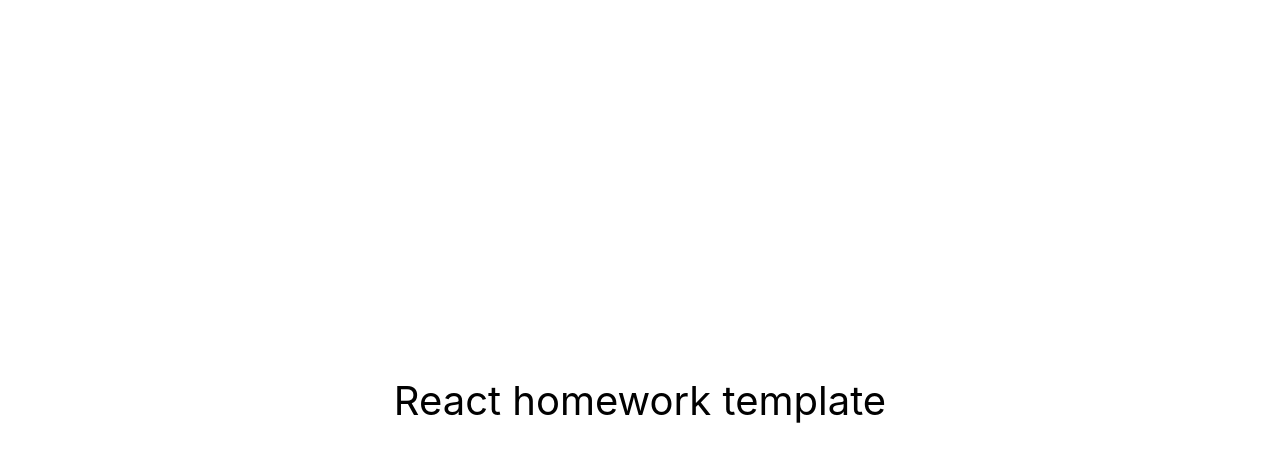
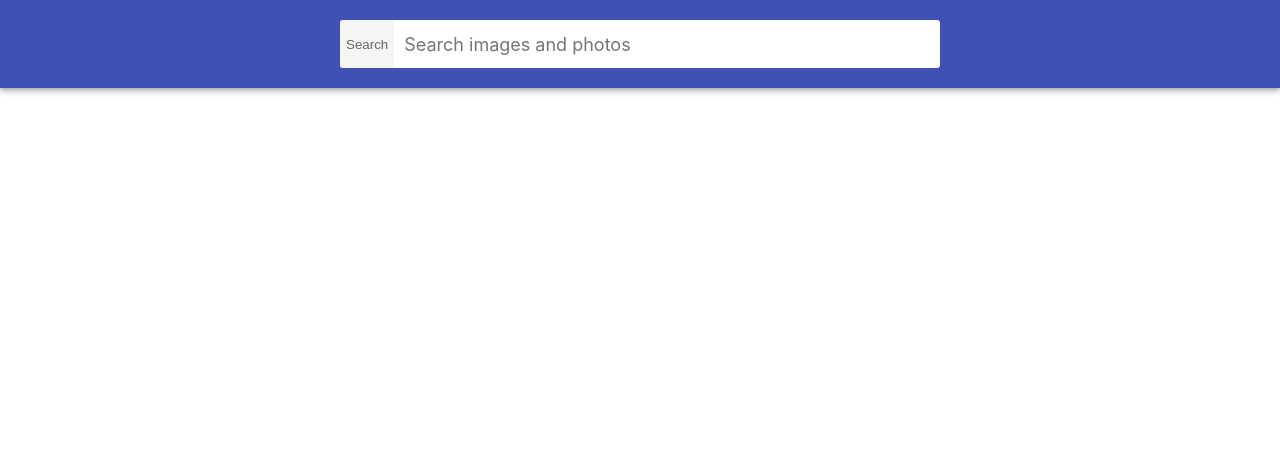
Before and after one commit to Dariaaal/goit-react-hw-03-image-finder, a React (Create React App) app: page / in a window 1280 px wide. Shown: the top 462 px of the page. Built offline with nearby package versions, Linux system fonts and the light colour scheme.

Commit message:
api + searchbar

```diff
--- a/package.json
+++ b/package.json
@@ -7,6 +7,7 @@
     "@testing-library/jest-dom": "^5.16.3",
     "@testing-library/react": "^12.1.4",
     "@testing-library/user-event": "^13.5.0",
+    "axios": "^1.3.4",
     "react": "^18.1.0",
     "react-dom": "^18.1.0",
     "react-scripts": "5.0.1",
--- a/src/components/App.jsx
+++ b/src/components/App.jsx
@@ -1,16 +1,18 @@
+import Searchbar from "./Searchbar";
+
 export const App = () => {
   return (
     <div
       style={{
         height: '100vh',
-        display: 'flex',
-        justifyContent: 'center',
-        alignItems: 'center',
+        // display: 'flex',
+        // justifyContent: 'center',
+        // alignItems: 'center',
         fontSize: 40,
         color: '#010101'
       }}
     >
-      React homework template
+      <Searchbar/>
     </div>
   );
 };
--- /dev/null
+++ b/src/components/Searchbar.jsx
@@ -0,0 +1,22 @@
+import React from "react";
+import css from './Searchbar.module.css'
+
+const Searchbar = (onSubmit) => (
+    <header className={css.searchbar}>
+  <form className={css.searchform}>
+    <button type="submit" className={css.button} onClick={() => onSubmit}>
+      <span className={css.label}>Search</span>
+    </button>
+
+    <input
+      className={css.input}
+      type="text"
+      autoComplete="off"
+      autoFocus
+      placeholder="Search images and photos"
+    />
+  </form>
+</header>
+)
+
+export default Searchbar;
--- /dev/null
+++ b/src/components/Searchbar.module.css
@@ -0,0 +1,62 @@
+.searchbar {
+    top: 0;
+    left: 0;
+    position: sticky;
+    z-index: 1100;
+    display: flex;
+    justify-content: center;
+    align-items: center;
+    min-height: 64px;
+    padding-right: 24px;
+    padding-left: 24px;
+    padding-top: 12px;
+    padding-bottom: 12px;
+    color: #fff;
+    background-color: #3f51b5;
+    box-shadow: 0px 2px 4px -1px rgba(0, 0, 0, 0.2),
+      0px 4px 5px 0px rgba(0, 0, 0, 0.14), 0px 1px 10px 0px rgba(0, 0, 0, 0.12);
+  }
+
+  .searchform {
+    display: flex;
+    align-items: center;
+    width: 100%;
+    max-width: 600px;
+    background-color: #fff;
+    border-radius: 3px;
+    overflow: hidden;
+  }
+
+  .button{
+    display: inline-block;
+    width: 60px;
+    height: 48px;
+    border: 0;
+    background-size: 40%;
+    background-repeat: no-repeat;
+    background-position: center;
+    opacity: 0.6;
+    transition: opacity 250ms cubic-bezier(0.4, 0, 0.2, 1);
+    cursor: pointer;
+    outline: none;
+  }
+
+  .button:hover {
+    opacity: 1;
+  }
+
+  .input {
+    display: inline-block;
+    width: 100%;
+    font: inherit;
+    font-size: 20px;
+    border: none;
+    outline: none;
+    padding-left: 10px;
+    padding-right: 10px;
+  }
+
+  .input::placeholder {
+    font: inherit;
+    font-size: 18px;
+  }
--- /dev/null
+++ b/src/components/styles.css
@@ -0,0 +1,207 @@
+html {
+    box-sizing: border-box;
+    width: 100vw;
+    overflow-x: hidden;
+  }
+
+  *,
+  *::before,
+  *::after {
+    box-sizing: inherit;
+  }
+
+  body {
+    margin: 0;
+    font-family: -apple-system, BlinkMacSystemFont, 'Segoe UI', Roboto,
+      Oxygen-Sans, Ubuntu, Cantarell, 'Helvetica Neue', sans-serif;
+    color: #212121;
+    background-color: #fff;
+    -webkit-font-smoothing: antialiased;
+    -moz-osx-font-smoothing: grayscale;
+  }
+
+  img {
+    display: block;
+    max-width: 100%;
+    height: auto;
+  }
+
+  /*
+   * Стили компонента App
+   */
+  .App {
+    display: grid;
+    grid-template-columns: 1fr;
+    grid-gap: 16px;
+    padding-bottom: 24px;
+  }
+
+  /*
+   * Стили компонента Searchbar
+   */
+  .Searchbar {
+    top: 0;
+    left: 0;
+    position: sticky;
+    z-index: 1100;
+    display: flex;
+    justify-content: center;
+    align-items: center;
+    min-height: 64px;
+    padding-right: 24px;
+    padding-left: 24px;
+    padding-top: 12px;
+    padding-bottom: 12px;
+    color: #fff;
+    background-color: #3f51b5;
+    box-shadow: 0px 2px 4px -1px rgba(0, 0, 0, 0.2),
+      0px 4px 5px 0px rgba(0, 0, 0, 0.14), 0px 1px 10px 0px rgba(0, 0, 0, 0.12);
+  }
+
+  /*
+   * Стили компонента SearchForm
+   */
+  .SearchForm {
+    display: flex;
+    align-items: center;
+    width: 100%;
+    max-width: 600px;
+    background-color: #fff;
+    border-radius: 3px;
+    overflow: hidden;
+  }
+
+  .SearchForm-button {
+    display: inline-block;
+    width: 48px;
+    height: 48px;
+    border: 0;
+    background-image: url('https://image.flaticon.com/icons/svg/149/149852.svg');
+    background-size: 40%;
+    background-repeat: no-repeat;
+    background-position: center;
+    opacity: 0.6;
+    transition: opacity 250ms cubic-bezier(0.4, 0, 0.2, 1);
+    cursor: pointer;
+    outline: none;
+  }
+
+  .SearchForm-button:hover {
+    opacity: 1;
+  }
+
+  .SearchForm-button-label {
+    position: absolute;
+    width: 1px;
+    height: 1px;
+    padding: 0;
+    overflow: hidden;
+    clip: rect(0, 0, 0, 0);
+    white-space: nowrap;
+    clip-path: inset(50%);
+    border: 0;
+  }
+
+  .SearchForm-input {
+    display: inline-block;
+    width: 100%;
+    font: inherit;
+    font-size: 20px;
+    border: none;
+    outline: none;
+    padding-left: 4px;
+    padding-right: 4px;
+  }
+
+  .SearchForm-input::placeholder {
+    font: inherit;
+    font-size: 18px;
+  }
+
+  /*
+   * Стили компонента ImageGallery
+   */
+  .ImageGallery {
+    display: grid;
+    max-width: calc(100vw - 48px);
+    grid-template-columns: repeat(auto-fill, minmax(320px, 1fr));
+    grid-gap: 16px;
+    margin-top: 0;
+    margin-bottom: 0;
+    padding: 0;
+    list-style: none;
+    margin-left: auto;
+    margin-right: auto;
+  }
+
+  /*
+   * Стили компонента ImageGalleryItem
+   */
+  .ImageGalleryItem {
+    border-radius: 2px;
+    box-shadow: 0px 1px 3px 0px rgba(0, 0, 0, 0.2),
+      0px 1px 1px 0px rgba(0, 0, 0, 0.14), 0px 2px 1px -1px rgba(0, 0, 0, 0.12);
+  }
+
+  .ImageGalleryItem-image {
+    width: 100%;
+    height: 260px;
+    object-fit: cover;
+    transition: transform 250ms cubic-bezier(0.4, 0, 0.2, 1);
+  }
+
+  .ImageGalleryItem-image:hover {
+    transform: scale(1.03);
+    cursor: zoom-in;
+  }
+
+  /*
+   * Стили компонента Modal
+   */
+
+  .Overlay {
+    position: fixed;
+    top: 0;
+    left: 0;
+    width: 100vw;
+    height: 100vh;
+    display: flex;
+    justify-content: center;
+    align-items: center;
+    background-color: rgba(0, 0, 0, 0.8);
+    z-index: 1200;
+  }
+
+  .Modal {
+    max-width: calc(100vw - 48px);
+    max-height: calc(100vh - 24px);
+  }
+
+  /*
+  * Стили компонента Buton (Load more)
+  */
+  .Button {
+    padding: 8px 16px;
+    border-radius: 2px;
+    background-color: #3f51b5;
+    transition: all 250ms cubic-bezier(0.4, 0, 0.2, 1);
+    text-align: center;
+    display: inline-block;
+    color: #fff;
+    border: 0;
+    text-decoration: none;
+    cursor: pointer;
+    font-family: inherit;
+    font-size: 18px;
+    line-height: 24px;
+    font-style: normal;
+    font-weight: 500;
+    min-width: 180px;
+    box-shadow: 0px 3px 1px -2px rgba(0, 0, 0, 0.2),
+      0px 2px 2px 0px rgba(0, 0, 0, 0.14), 0px 1px 5px 0px rgba(0, 0, 0, 0.12);
+  }
+
+  .Button:hover,
+  .Button:focus {
+    background-color: #303f9f;
+  }
```
Also changed, not shown: src/components/api.js (added, +10 -0 lines), src/components/Button.jsx (added), src/components/ImageGallery.jsx (added), src/components/ImageGalleryItem.jsx (added), src/components/Loader.jsx (added), src/components/Modal.jsx (added), 1 other file (tests, documents, lock files or other folders).
